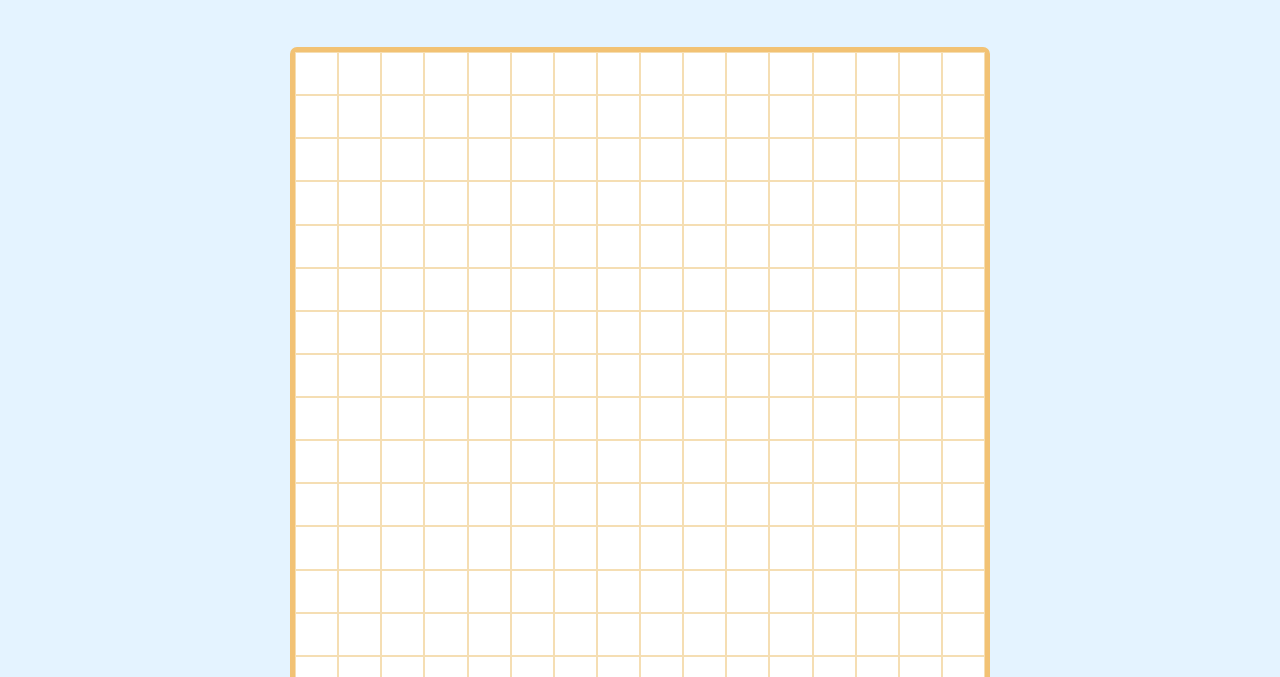
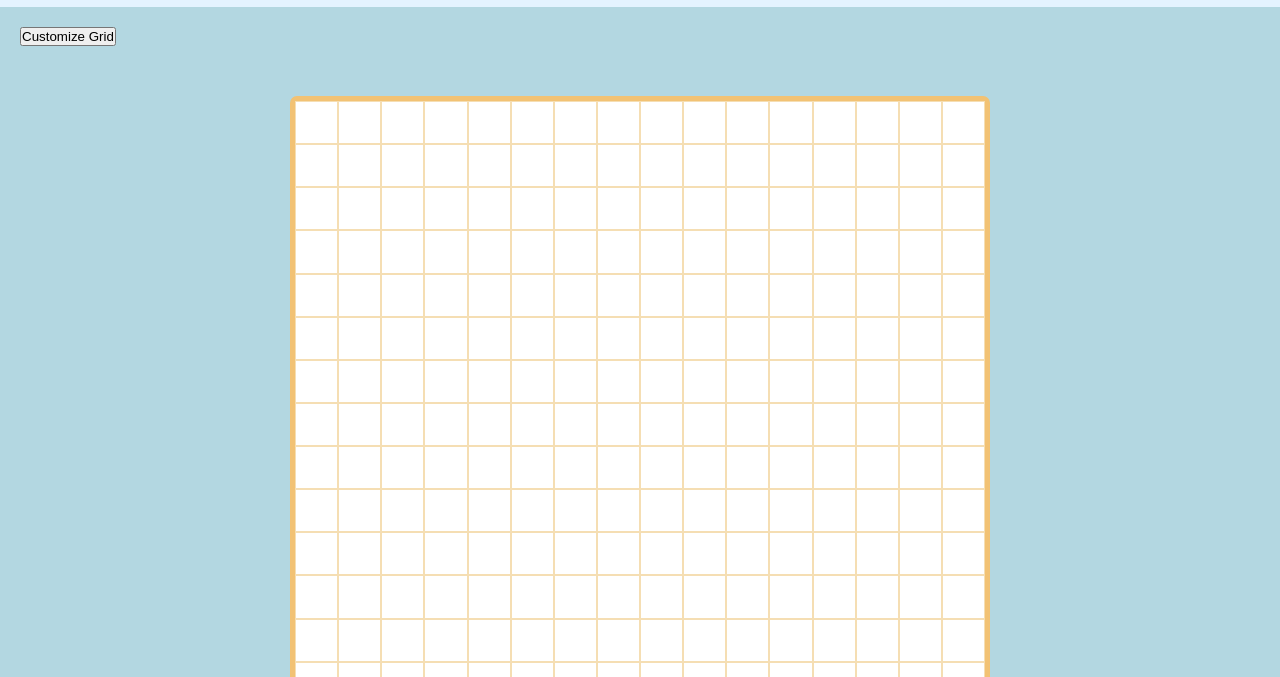
Before and after one commit to ShivamUniyal-22CS-30/Etch-a-Sketch, a plain HTML site: page index.html in a window 1280 px wide. Shown: the part 123-800 px from the top of the page. Drawn offline with Linux system fonts and the light colour scheme.

Commit message:
customizeGrid button added

```diff
--- a/index.html
+++ b/index.html
@@ -9,6 +9,9 @@
 </head>
 <body>
     <h1>Etch-a-Sketch</h1>
-    <div id="container"></div>
+    <div class="allBackground" style="width:auto; margin: 10px auto; padding:20px; background-color: rgb(179, 215, 225)">
+        <button>Customize Grid</button>
+        <div id="container"></div>
+    </div>
 </body>
 </html>
```
